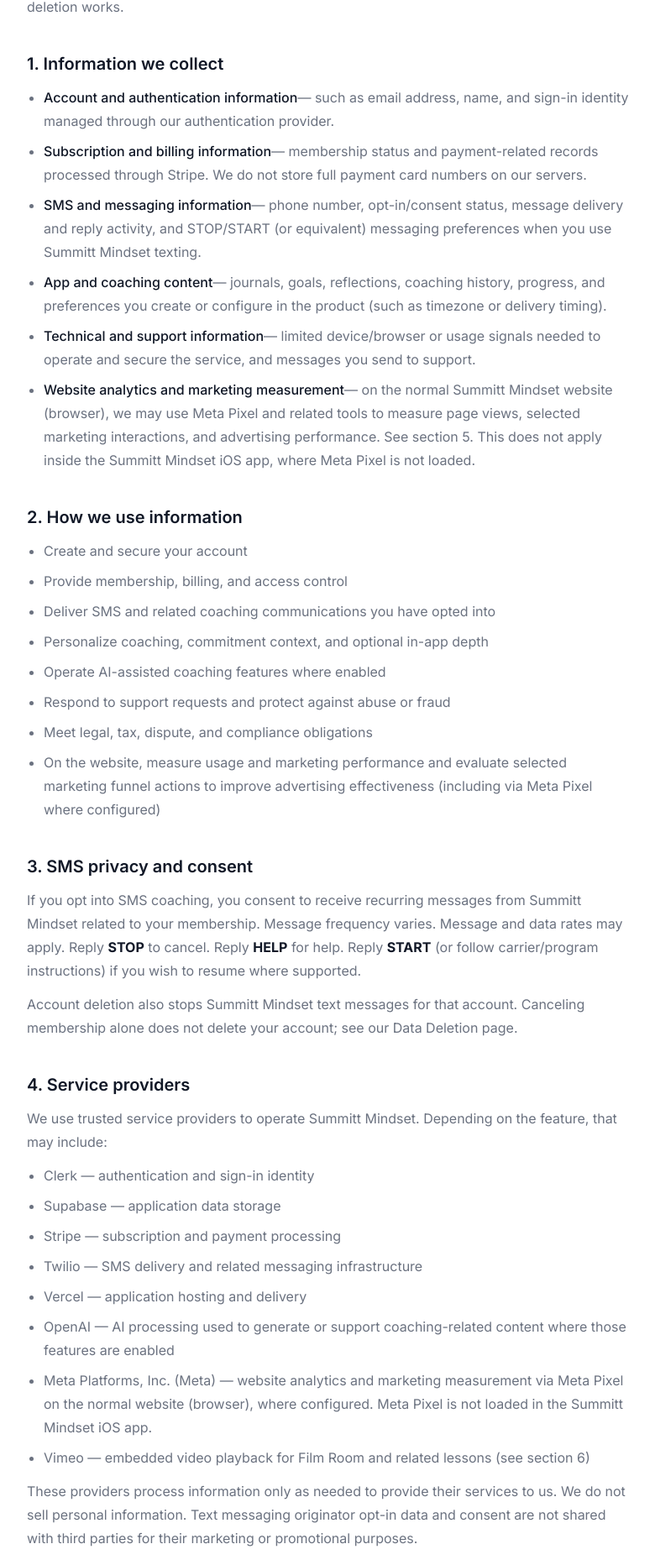
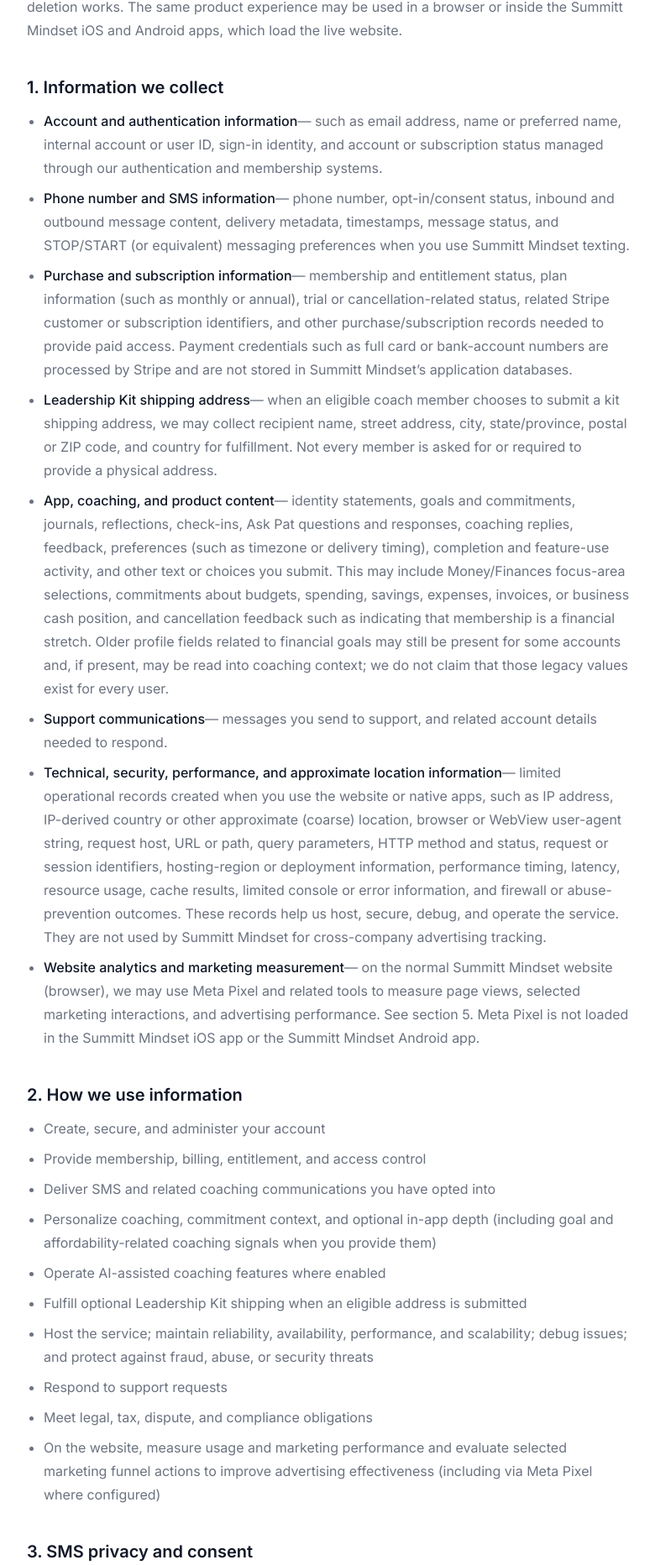
Before and after one commit to tylersummitt-jpg/Summitt-mindset, a Next.js app: page /privacy in a window 1280 px wide. Shown: the part 311-2175 px from the top of the page at 84% size, without its empty margins (248-1028 px from the left). Built offline with nearby package versions, Linux system fonts and the light colour scheme; no server answers.

Commit message:
Align privacy policy and deletion disclosures

```diff
--- a/src/app/data-deletion/page.tsx
+++ b/src/app/data-deletion/page.tsx
@@ -2,11 +2,11 @@
 import Link from "next/link";
 import AccountDeletionAvailabilityNotice from "@/components/legal/AccountDeletionAvailabilityNotice";
 import {
-  ACCOUNT_DELETION_PUBLIC_EFFECTIVE_DATE,
   ACCOUNT_DELETION_SUPPORT_EMAIL_DISPLAY,
   ACCOUNT_DELETION_SUPPORT_EMAIL_HREF,
   getAccountDeletionPublicAvailability,
 } from "@/lib/legal/account-deletion-public-availability";
+import { PRIVACY_AND_DATA_DELETION_PUBLIC_EFFECTIVE_DATE } from "@/lib/legal/public-legal-effective-dates";
 
 export const metadata: Metadata = {
   title: "Data Deletion | Summitt Mindset",
@@ -21,7 +21,7 @@
     <main className="mx-auto w-full max-w-3xl px-4 py-10 sm:px-6 sm:py-14">
       <header className="space-y-3">
         <p className="text-sm text-[var(--muted)]">
-          Updated {ACCOUNT_DELETION_PUBLIC_EFFECTIVE_DATE}
+          Updated {PRIVACY_AND_DATA_DELETION_PUBLIC_EFFECTIVE_DATE}
         </p>
         <h1 className="text-3xl font-semibold tracking-tight text-[var(--text)] sm:text-4xl">
           Data deletion
@@ -67,8 +67,9 @@
             <li>Stops Summitt Mindset text messages for that account</li>
             <li>Cancels an active or paused Summitt Mindset membership</li>
             <li>
-              Deletes journals, progress, coaching history, preferences, and
-              related app data owned by the account
+              Deletes journals, progress, coaching history, preferences,
+              Leadership Kit shipping addresses stored in our application
+              database, and related app data owned by the account
             </li>
             <li>Deletes the sign-in identity used to access the service</li>
           </ul>
@@ -84,12 +85,16 @@
           </p>
           <ul className="list-disc space-y-2 pl-5 text-base leading-7 text-[var(--muted)]">
             <li>
-              Payment, tax, fraud, dispute, or other legal obligations
+              Payment, tax, fraud, dispute, accounting, or other legal
+              obligations (including records retained by Stripe or other
+              providers)
             </li>
             <li>SMS opt-out and messaging-compliance evidence</li>
             <li>Account-deletion orchestration or audit evidence</li>
+            <li>Enforcement of deletion or messaging preferences</li>
             <li>
-              Enforcement of deletion or messaging preferences
+              Security, abuse-prevention, or operational emails and
+              provider-side records subject to provider or legal retention
             </li>
           </ul>
           <p className="text-base leading-7 text-[var(--muted)]">
--- a/src/app/privacy/page.tsx
+++ b/src/app/privacy/page.tsx
@@ -1,10 +1,10 @@
 import type { Metadata } from "next";
 import Link from "next/link";
 import {
-  ACCOUNT_DELETION_PUBLIC_EFFECTIVE_DATE,
   ACCOUNT_DELETION_SUPPORT_EMAIL_DISPLAY,
   ACCOUNT_DELETION_SUPPORT_EMAIL_HREF,
 } from "@/lib/legal/account-deletion-public-availability";
+import { PRIVACY_AND_DATA_DELETION_PUBLIC_EFFECTIVE_DATE } from "@/lib/legal/public-legal-effective-dates";
 
 export const metadata: Metadata = {
   title: "Privacy Policy | Summitt Mindset",
@@ -20,7 +20,8 @@
           Privacy Policy
         </h1>
         <p className="text-sm text-[var(--muted)]">
-          Effective / last updated: {ACCOUNT_DELETION_PUBLIC_EFFECTIVE_DATE}
+          Effective / last updated:{" "}
+          {PRIVACY_AND_DATA_DELETION_PUBLIC_EFFECTIVE_DATE}
         </p>
       </header>
 
@@ -30,7 +31,8 @@
           accountability, optional in-app depth, and a record of real choices.
           This Privacy Policy explains what information we collect, how we use
           it, how we share it with service providers, and how account deletion
-          works.
+          works. The same product experience may be used in a browser or inside
+          the Summitt Mindset iOS and Android apps, which load the live website.
         </p>
       </section>
 
@@ -41,38 +43,78 @@
             <strong className="font-medium text-[var(--text)]">
               Account and authentication information
             </strong>
-            — such as email address, name, and sign-in identity managed through
-            our authentication provider.
+            — such as email address, name or preferred name, internal account or
+            user ID, sign-in identity, and account or subscription status managed
+            through our authentication and membership systems.
           </li>
           <li>
             <strong className="font-medium text-[var(--text)]">
-              Subscription and billing information
+              Phone number and SMS information
             </strong>
-            — membership status and payment-related records processed through
-            Stripe. We do not store full payment card numbers on our servers.
+            — phone number, opt-in/consent status, inbound and outbound message
+            content, delivery metadata, timestamps, message status, and
+            STOP/START (or equivalent) messaging preferences when you use
+            Summitt Mindset texting.
           </li>
           <li>
             <strong className="font-medium text-[var(--text)]">
-              SMS and messaging information
+              Purchase and subscription information
             </strong>
-            — phone number, opt-in/consent status, message delivery and reply
-            activity, and STOP/START (or equivalent) messaging preferences when
-            you use Summitt Mindset texting.
+            — membership and entitlement status, plan information (such as
+            monthly or annual), trial or cancellation-related status, related
+            Stripe customer or subscription identifiers, and other
+            purchase/subscription records needed to provide paid access. Payment
+            credentials such as full card or bank-account numbers are processed
+            by Stripe and are not stored in Summitt Mindset’s application
+            databases.
           </li>
           <li>
             <strong className="font-medium text-[var(--text)]">
-              App and coaching content
+              Leadership Kit shipping address
             </strong>
-            — journals, goals, reflections, coaching history, progress, and
-            preferences you create or configure in the product (such as timezone
-            or delivery timing).
+            — when an eligible coach member chooses to submit a kit shipping
+            address, we may collect recipient name, street address, city,
+            state/province, postal or ZIP code, and country for fulfillment. Not
+            every member is asked for or required to provide a physical address.
           </li>
           <li>
             <strong className="font-medium text-[var(--text)]">
-              Technical and support information
+              App, coaching, and product content
             </strong>
-            — limited device/browser or usage signals needed to operate and
-            secure the service, and messages you send to support.
+            — identity statements, goals and commitments, journals, reflections,
+            check-ins, Ask Pat questions and responses, coaching replies,
+            feedback, preferences (such as timezone or delivery timing),
+            completion and feature-use activity, and other text or choices you
+            submit. This may include Money/Finances focus-area selections,
+            commitments about budgets, spending, savings, expenses, invoices, or
+            business cash position, and cancellation feedback such as indicating
+            that membership is a financial stretch. Older profile fields related
+            to financial goals may still be present for some accounts and, if
+            present, may be read into coaching context; we do not claim that
+            those legacy values exist for every user.
+          </li>
+          <li>
+            <strong className="font-medium text-[var(--text)]">
+              Support communications
+            </strong>
+            — messages you send to support, and related account details needed to
+            respond.
+          </li>
+          <li>
+            <strong className="font-medium text-[var(--text)]">
+              Technical, security, performance, and approximate location
+              information
+            </strong>
+            — limited operational records created when you use the website or
+            native apps, such as IP address, IP-derived country or other
+            approximate (coarse) location, browser or WebView user-agent string,
+            request host, URL or path, query parameters, HTTP method and status,
+            request or session identifiers, hosting-region or deployment
+            information, performance timing, latency, resource usage, cache
+            results, limited console or error information, and firewall or
+            abuse-prevention outcomes. These records help us host, secure,
+            debug, and operate the service. They are not used by Summitt Mindset
+            for cross-company advertising tracking.
           </li>
           <li>
             <strong className="font-medium text-[var(--text)]">
@@ -80,9 +122,9 @@
             </strong>
             — on the normal Summitt Mindset website (browser), we may use Meta
             Pixel and related tools to measure page views, selected marketing
-            interactions, and advertising performance. See section 5. This does
-            not apply inside the Summitt Mindset iOS app, where Meta Pixel is not
-            loaded.
+            interactions, and advertising performance. See section 5. Meta Pixel
+            is not loaded in the Summitt Mindset iOS app or the Summitt Mindset
+            Android app.
           </li>
         </ul>
       </section>
@@ -90,16 +132,27 @@
       <section className="space-y-3">
         <h2 className="text-xl font-semibold">2. How we use information</h2>
         <ul className="list-disc space-y-2 pl-5 text-base leading-7 text-[var(--muted)]">
-          <li>Create and secure your account</li>
-          <li>Provide membership, billing, and access control</li>
+          <li>Create, secure, and administer your account</li>
+          <li>Provide membership, billing, entitlement, and access control</li>
           <li>
             Deliver SMS and related coaching communications you have opted into
           </li>
           <li>
             Personalize coaching, commitment context, and optional in-app depth
+            (including goal and affordability-related coaching signals when you
+            provide them)
           </li>
           <li>Operate AI-assisted coaching features where enabled</li>
-          <li>Respond to support requests and protect against abuse or fraud</li>
+          <li>
+            Fulfill optional Leadership Kit shipping when an eligible address is
+            submitted
+          </li>
+          <li>
+            Host the service; maintain reliability, availability, performance,
+            and scalability; debug issues; and protect against fraud, abuse, or
+            security threats
+          </li>
+          <li>Respond to support requests</li>
           <li>Meet legal, tax, dispute, and compliance obligations</li>
           <li>
             On the website, measure usage and marketing performance and evaluate
@@ -121,9 +174,10 @@
           carrier/program instructions) if you wish to resume where supported.
         </p>
         <p className="text-base leading-7 text-[var(--muted)]">
-          Account deletion also stops Summitt Mindset text messages for that
-          account. Canceling membership alone does not delete your account; see
-          our{" "}
+          SMS content and related metadata may be used to deliver coaching, keep
+          conversation context, and personalize follow-ups. Account deletion also
+          stops Summitt Mindset text messages for that account. Canceling
+          membership alone does not delete your account; see our{" "}
           <Link href="/data-deletion" className="underline underline-offset-4">
             Data Deletion
           </Link>{" "}
@@ -142,7 +196,14 @@
           <li>Supabase — application data storage</li>
           <li>Stripe — subscription and payment processing</li>
           <li>Twilio — SMS delivery and related messaging infrastructure</li>
-          <li>Vercel — application hosting and delivery</li>
+          <li>
+            Vercel — application hosting, delivery, runtime logs, security and
+            firewall tooling, and related operational observability
+          </li>
+          <li>
+            Resend — transactional and operational email (including service,
+            fulfillment, and administrative notifications)
+          </li>
           <li>
             OpenAI — AI processing used to generate or support coaching-related
             content where those features are enabled
@@ -150,7 +211,8 @@
           <li>
             Meta Platforms, Inc. (Meta) — website analytics and marketing
             measurement via Meta Pixel on the normal website (browser), where
-            configured. Meta Pixel is not loaded in the Summitt Mindset iOS app.
+            configured. Meta Pixel is not loaded in the Summitt Mindset iOS app
+            or the Summitt Mindset Android app.
           </li>
           <li>
             Vimeo — embedded video playback for Film Room and related lessons
@@ -159,14 +221,16 @@
         </ul>
         <p className="text-base leading-7 text-[var(--muted)]">
           These providers process information only as needed to provide their
-          services to us. We do not sell personal information. Text messaging
-          originator opt-in data and consent are not shared with third parties
-          for their marketing or promotional purposes.
+          services to us. Sharing with service providers for product operation is
+          not a sale of personal information. We do not sell personal information.
+          Text messaging originator opt-in data and consent are not shared with
+          third parties for their marketing or promotional purposes.
         </p>
         <p className="text-base leading-7 text-[var(--muted)]">
           We do not claim that OpenAI or other AI providers train their general
           models on your Summitt Mindset content under this policy. AI features
-          process relevant context to operate the product.
+          process relevant context to operate the product. We do not claim that
+          every field or every user record is sent to OpenAI.
         </p>
       </section>
 
@@ -195,13 +259,13 @@
           payment card numbers, or email address, phone number, or name through
           advanced matching. Page-view measurement on our site is limited to
           selected marketing routes; we do not enable Meta Pixel for the
-          Summitt Mindset iOS app experience.
+          Summitt Mindset iOS app or Android app experience.
         </p>
         <p className="text-base leading-7 text-[var(--muted)]">
-          Meta Pixel is not loaded in the Summitt Mindset iOS app. Opening
-          Summitt Mindset in the iOS app does not initialize Meta Pixel for that
-          in-app experience. The normal website in a browser may still use Meta
-          Pixel when configured.
+          Meta Pixel is not loaded in the Summitt Mindset iOS app or the Summitt
+          Mindset Android app. Opening Summitt Mindset in those native apps does
+          not initialize Meta Pixel for that in-app experience. The normal
+          website in a browser may still use Meta Pixel when configured.
         </p>
         <p className="text-base leading-7 text-[var(--muted)]">
           We do not operate a separate server-side Meta Conversions API as part
@@ -236,7 +300,42 @@
       </section>
 
       <section className="space-y-3">
-        <h2 className="text-xl font-semibold">7. Account deletion</h2>
+        <h2 className="text-xl font-semibold">
+          7. Hosting, technical logs, and approximate location
+        </h2>
+        <p className="text-base leading-7 text-[var(--muted)]">
+          Summitt Mindset is hosted on Vercel. When you use the website or the
+          iOS or Android apps (which request the live site), Vercel and our
+          application may create limited technical and operational records such
+          as those described in section 1. That may include IP address and
+          IP-derived country or other approximate location information used for
+          hosting, security, reliability, debugging, performance, and fraud or
+          abuse prevention—not for Summitt Mindset cross-company advertising
+          tracking.
+        </p>
+        <p className="text-base leading-7 text-[var(--muted)]">
+          Some application console logs may include internal account
+          identifiers, processing stages, request identifiers, performance
+          timing, outcomes, limited error information, or partial phone-number
+          information. We do not claim that those operational logs routinely
+          contain full email addresses, full phone numbers, Ask Pat questions or
+          answers, journals, goals, identity statements, SMS bodies, or complete
+          request/response bodies. Ask Pat operational logging is designed to
+          exclude Ask Pat question, answer, profile, goal, journal, and identity
+          content.
+        </p>
+        <p className="text-base leading-7 text-[var(--muted)]">
+          We do not use Vercel Web Analytics or Vercel Speed Insights as part of
+          the product described here. Runtime and security logging may still
+          occur as part of normal hosting and protection of the service.
+          Retention of hosting and security logs may vary by provider settings
+          and legal need; we do not promise that every infrastructure record is
+          erased on the same schedule as your in-app account data.
+        </p>
+      </section>
+
+      <section className="space-y-3">
+        <h2 className="text-xl font-semibold">8. Account deletion</h2>
         <p className="text-base leading-7 text-[var(--muted)]">
           You may request permanent deletion of your Summitt Mindset account.
           Deletion is separate from canceling membership. Canceling membership
@@ -246,7 +345,8 @@
         <p className="text-base leading-7 text-[var(--muted)]">
           When an account deletion is completed, we stop Summitt Mindset text
           messages for that account, cancel an active or paused membership,
-          delete journals, progress, coaching history, preferences, and related
+          delete journals, progress, coaching history, preferences, Leadership
+          Kit shipping addresses stored in our application database, and related
           app data owned by the account, and delete the sign-in identity used to
           access the service.
         </p>
@@ -272,23 +372,28 @@
       </section>
 
       <section className="space-y-3">
-        <h2 className="text-xl font-semibold">8. Limited retained records</h2>
+        <h2 className="text-xl font-semibold">9. Limited retained records</h2>
         <p className="text-base leading-7 text-[var(--muted)]">
           We do not claim that all data is instantly or universally erased. After
           deletion, limited records may be retained when required for:
         </p>
         <ul className="list-disc space-y-2 pl-5 text-base leading-7 text-[var(--muted)]">
           <li>
-            Payment, tax, fraud, dispute, or other legal obligations
+            Payment, tax, fraud, dispute, accounting, or other legal obligations
+            (including records retained by Stripe or other providers)
           </li>
           <li>SMS opt-out and messaging-compliance evidence</li>
           <li>Account-deletion orchestration or audit evidence</li>
           <li>Enforcement of deletion or messaging preferences</li>
+          <li>
+            Security, abuse-prevention, or operational emails and provider-side
+            records subject to provider or legal retention
+          </li>
         </ul>
       </section>
 
       <section className="space-y-3">
-        <h2 className="text-xl font-semibold">9. Your choices</h2>
+        <h2 className="text-xl font-semibold">10. Your choices</h2>
         <p className="text-base leading-7 text-[var(--muted)]">
           You may update account preferences in the product where available,
           manage SMS consent with STOP/HELP/START as described above, cancel
@@ -311,13 +416,13 @@
           you may also use browser controls—for example adjusting cookie
           settings, clearing cookies, or using private browsing—and, where
           available, Meta’s ad-preference or related controls. These steps may
-          limit some measurement; they do not guarantee that all tracking or
-          third-party processing is blocked in every browser or configuration.
+          limit some measurement; they do not guarantee that all third-party
+          processing is blocked in every browser or configuration.
         </p>
       </section>
 
       <section className="space-y-3">
-        <h2 className="text-xl font-semibold">10. Contact</h2>
+        <h2 className="text-xl font-semibold">11. Contact</h2>
         <p className="text-base leading-7 text-[var(--muted)]">
           <a
             href={ACCOUNT_DELETION_SUPPORT_EMAIL_HREF}
--- a/src/app/terms/page.tsx
+++ b/src/app/terms/page.tsx
@@ -1,10 +1,10 @@
 import type { Metadata } from "next";
 import Link from "next/link";
 import {
-  ACCOUNT_DELETION_PUBLIC_EFFECTIVE_DATE,
   ACCOUNT_DELETION_SUPPORT_EMAIL_DISPLAY,
   ACCOUNT_DELETION_SUPPORT_EMAIL_HREF,
 } from "@/lib/legal/account-deletion-public-availability";
+import { TERMS_OF_SERVICE_PUBLIC_EFFECTIVE_DATE } from "@/lib/legal/public-legal-effective-dates";
 
 export const metadata: Metadata = {
   title: "Terms of Service | Summitt Mindset",
@@ -20,7 +20,7 @@
           Terms of Service
         </h1>
         <p className="text-sm text-[var(--muted)]">
-          Effective / last updated: {ACCOUNT_DELETION_PUBLIC_EFFECTIVE_DATE}
+          Effective / last updated: {TERMS_OF_SERVICE_PUBLIC_EFFECTIVE_DATE}
         </p>
       </header>
 
--- a/src/lib/legal/account-deletion-public-availability.ts
+++ b/src/lib/legal/account-deletion-public-availability.ts
@@ -8,8 +8,6 @@
  */
 
 export const ACCOUNT_DELETION_PUBLIC_IN_APP_AVAILABLE = true as const;
-
-export const ACCOUNT_DELETION_PUBLIC_EFFECTIVE_DATE = "July 21, 2026" as const;
 
 export const ACCOUNT_DELETION_SUPPORT_EMAIL_DISPLAY =
   "Support@SummittMindset.com" as const;
--- /dev/null
+++ b/src/lib/legal/public-legal-effective-dates.ts
@@ -0,0 +1,12 @@
+/**
+ * Public effective / last-updated dates for store-facing legal pages.
+ *
+ * Privacy and Data Deletion share one date because they were updated together
+ * for disclosure work. Terms keeps its own date so a privacy/deletion update
+ * cannot silently imply a Terms revision.
+ */
+
+export const PRIVACY_AND_DATA_DELETION_PUBLIC_EFFECTIVE_DATE =
+  "July 28, 2026" as const;
+
+export const TERMS_OF_SERVICE_PUBLIC_EFFECTIVE_DATE = "July 21, 2026" as const;
```
Also changed, not shown: 2 other files (tests, documents, lock files or other folders).
